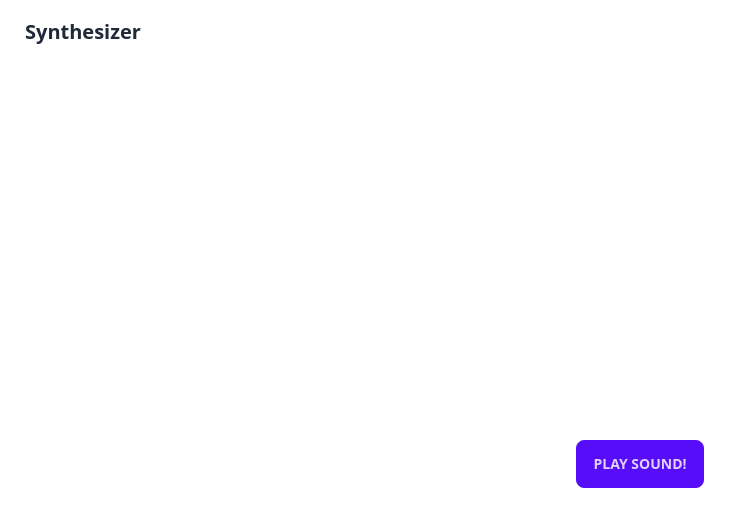
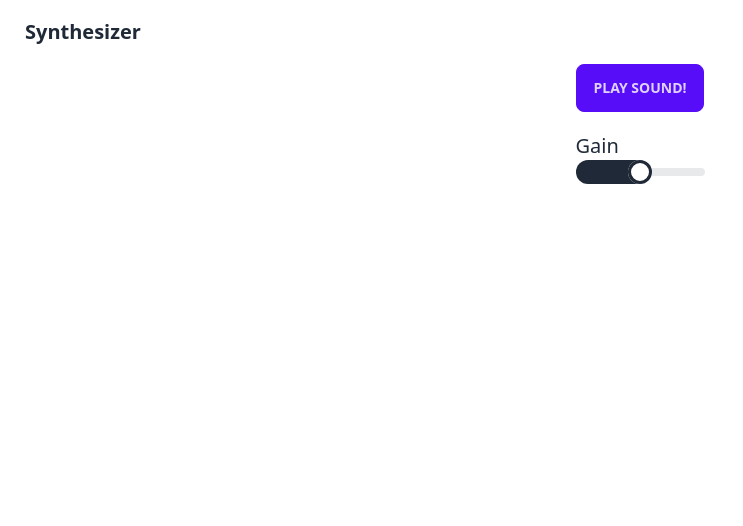
Before and after one commit to jwmdykes/web-synthesizer, a React (Create React App) app: page / in a window 1280 px wide. Shown: the top 526 px of the page, without its empty margins (0-743 px from the left). Built offline with nearby package versions, Linux system fonts and the light colour scheme.

Commit message:
added a gain slider

```diff
--- a/src/App.tsx
+++ b/src/App.tsx
@@ -1,12 +1,17 @@
-import React, { useEffect, useRef } from 'react';
+import React, { useEffect, useRef, useState } from 'react';
 
 function App() {
   const audioContext = useRef<AudioContext | null>(null);
+  const [volume, setVolume] = useState(50);
 
   useEffect(() => {
     const AudioContext = window.AudioContext;
     audioContext.current = new AudioContext();
   }, [])
+
+  const handleVolumeChange = (event: React.ChangeEvent<HTMLInputElement>) => {
+    setVolume(Number(event.target.value));
+  }
 
   const playSound = () => {
     if (audioContext.current === null) {
@@ -18,7 +23,12 @@ function App() {
       type: "sine"
     })
 
-    oscillator.connect(audioContext.current.destination);
+    const gainNode = audioContext.current.createGain();
+    gainNode.gain.value = volume / 100;
+
+    oscillator.connect(gainNode);
+    gainNode.connect(audioContext.current.destination);
+
     oscillator.start()
     oscillator.stop(audioContext.current.currentTime + 0.5);
   }
@@ -31,9 +41,13 @@ function App() {
         </div>
       </nav>
 
-      <main className='h-full flex flex-col align-middle justify-center'>
-        <div className='flex justify-center'>
-          <button className='btn btn-primary' onClick={() => playSound()}>Play Sound!</button>
+      <main className='flex flex-col gap-5'>
+        <div className='m-auto'>
+          <button className='btn btn-primary' onClick={playSound}>Play Sound!</button>
+        </div>
+        <div className='m-auto'>
+          <h2 className='text-xl'>Gain</h2>
+          <input type="range" min={0} max="100" value={volume} className="range" onChange={handleVolumeChange} />
         </div>
       </main>
     </div>
```
